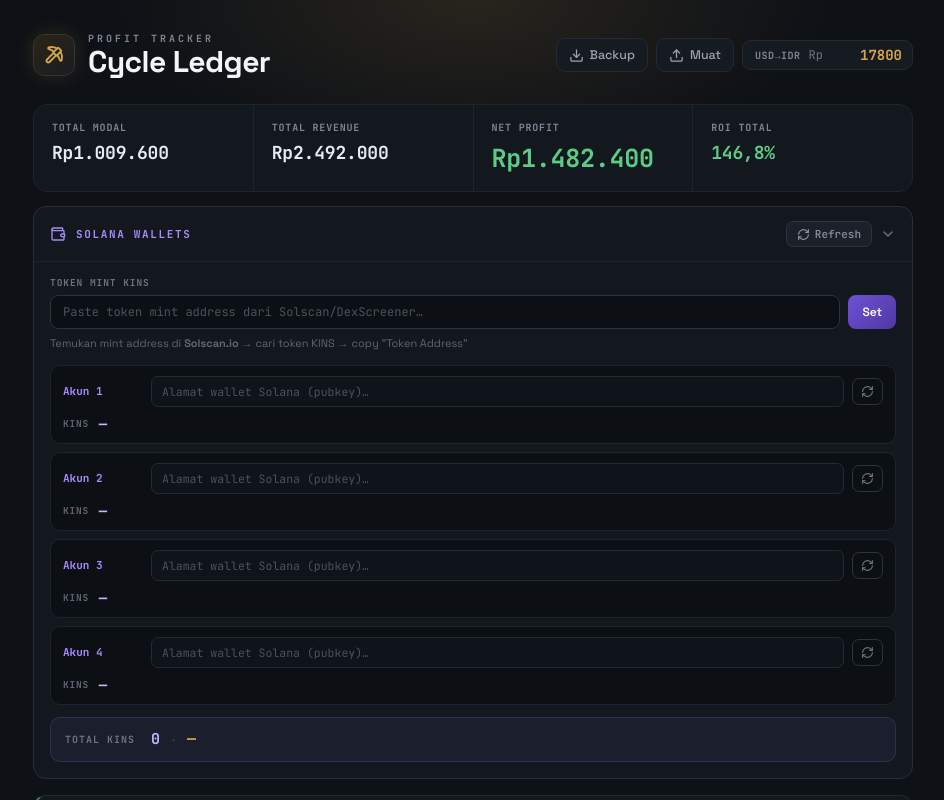
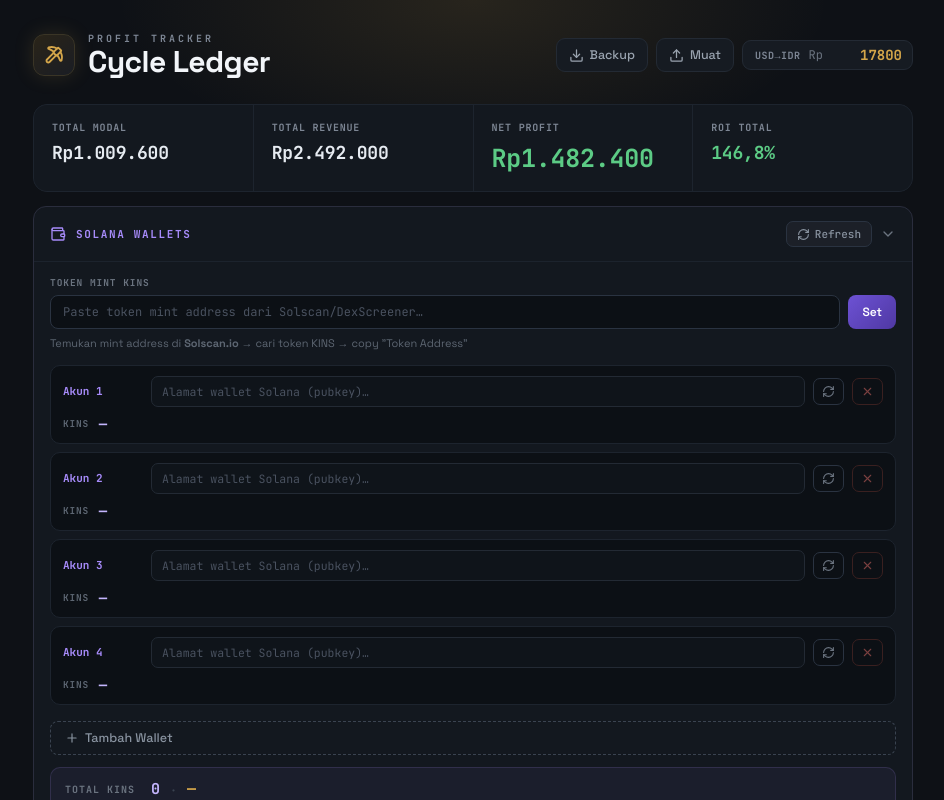
Before and after one commit to BUILDPROJECT222/cycle-ledger, a React (Vite) app: page / in a window 1280 px wide. Shown: the top 800 px of the page, without its empty margins (167-1111 px from the left). Built offline with nearby package versions, Linux system fonts and the light colour scheme.

Commit message:
feat: dynamic wallet list — add/remove wallets freely

```diff
--- a/src/ProfitTracker.jsx
+++ b/src/ProfitTracker.jsx
@@ -177,7 +177,9 @@ export default function ProfitTracker() {
   };
 
   /* ---------- wallet field patch ---------- */
-  const patchWallet = (id, patch) => setWallets(p => p.map(w => w.id === id ? { ...w, ...patch } : w));
+  const patchWallet  = (id, patch) => setWallets(p => p.map(w => w.id === id ? { ...w, ...patch } : w));
+  const addWallet    = () => setWallets(p => [...p, newWallet(p.length + 1)]);
+  const removeWallet = (id) => setWallets(p => p.filter(w => w.id !== id));
 
   /* ---------- cycle derived ---------- */
   const calc = (cy) => {
@@ -383,7 +385,7 @@ export default function ProfitTracker() {
                           style={S.walletName}
                           value={w.name}
                           onChange={e => patchWallet(w.id, { name: e.target.value })}
-                          placeholder="Nama akun"
+                          placeholder="Nama"
                         />
                         <input
                           style={S.walletAddr}
@@ -400,6 +402,13 @@ export default function ProfitTracker() {
                           title="Refresh balance"
                         >
                           <RefreshCw size={13} style={w.loading ? { animation: "spin 1s linear infinite" } : {}} />
+                        </button>
+                        <button
+                          style={S.walletDelBtn}
+                          onClick={() => removeWallet(w.id)}
+                          title="Hapus wallet"
+                        >
+                          <X size={13} />
                         </button>
                       </div>
                       <div style={S.walletRowBot}>
@@ -419,6 +428,10 @@ export default function ProfitTracker() {
                   );
                 })}
               </div>
+
+              <button style={S.addWalletBtn} onClick={addWallet}>
+                <Plus size={14} /> Tambah Wallet
+              </button>
 
               {/* Total row */}
               <div style={S.walletTotal}>
@@ -688,6 +701,8 @@ const S = {
   walletName:       { width: 80, border: "none", background: "transparent", fontSize: 11, fontWeight: 700, color: PURPLE, fontFamily: mono, padding: 0 },
   walletAddr:       { flex: 1, border: "1px solid #232a34", borderRadius: 7, padding: "7px 10px", fontSize: 11.5, background: "#0f141a", color: "#c4ccd6", fontFamily: mono, minWidth: 0 },
   walletRefreshBtn: { border: "1px solid #2a3341", background: "transparent", color: "#6b7480", cursor: "pointer", display: "flex", padding: "6px 8px", borderRadius: 7 },
+  walletDelBtn:     { border: "1px solid #3a2020", background: "transparent", color: "#7a4040", cursor: "pointer", display: "flex", padding: "6px 8px", borderRadius: 7 },
+  addWalletBtn:     { display: "inline-flex", alignItems: "center", gap: 6, border: "1px dashed #3a4350", background: "transparent", color: "#8993a0", fontSize: 12.5, fontWeight: 500, padding: "8px 14px", borderRadius: 8, cursor: "pointer", fontFamily: sans, marginTop: 4 },
   walletBalLabel:   { fontSize: 9.5, color: "#5d6672", fontWeight: 700, textTransform: "uppercase", letterSpacing: "0.08em", fontFamily: mono },
   walletBal:        { fontSize: 14, fontWeight: 700, color: "#c4b5fd", fontFamily: mono },
   walletUSD:        { fontSize: 12, color: "#8993a0", fontFamily: mono },
```
